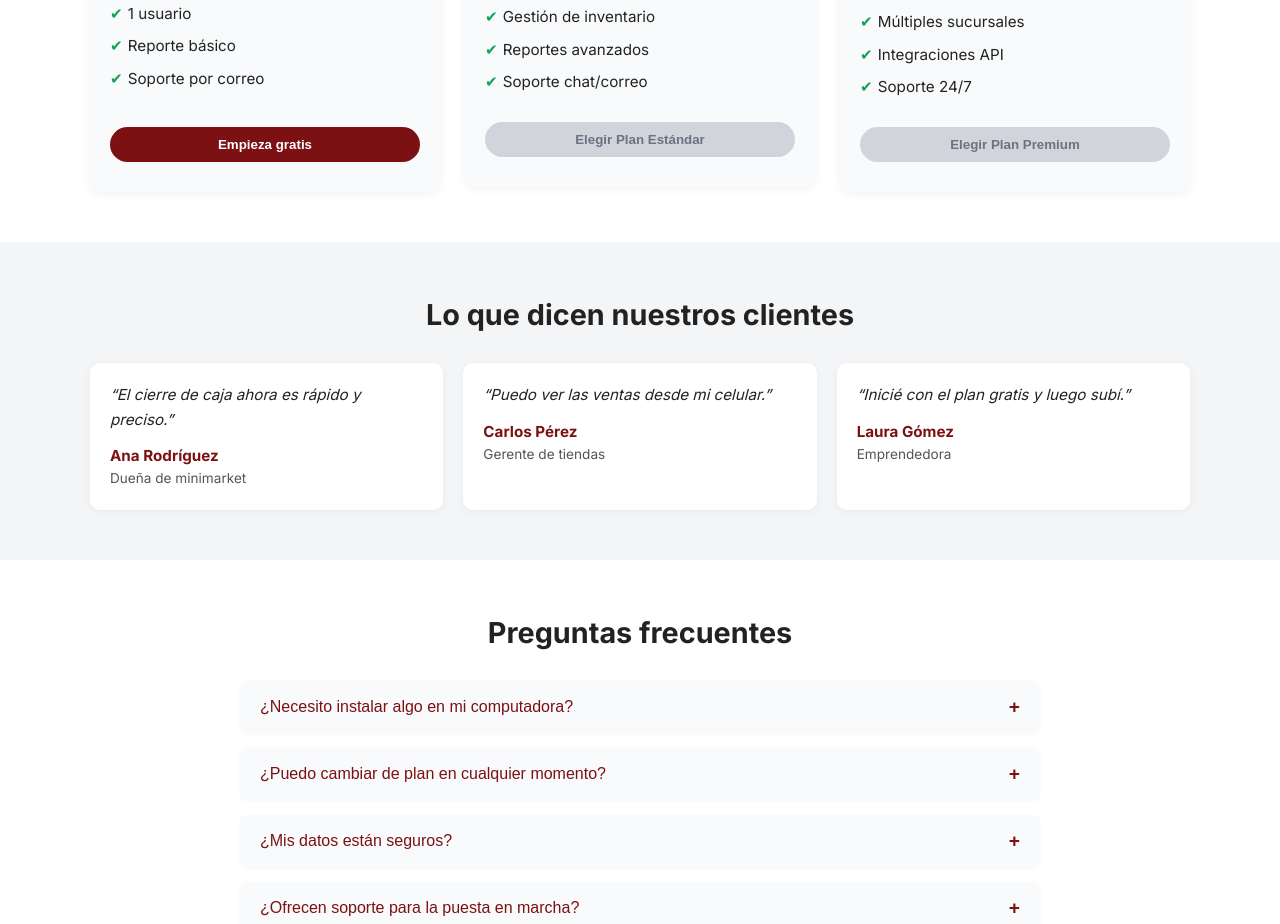
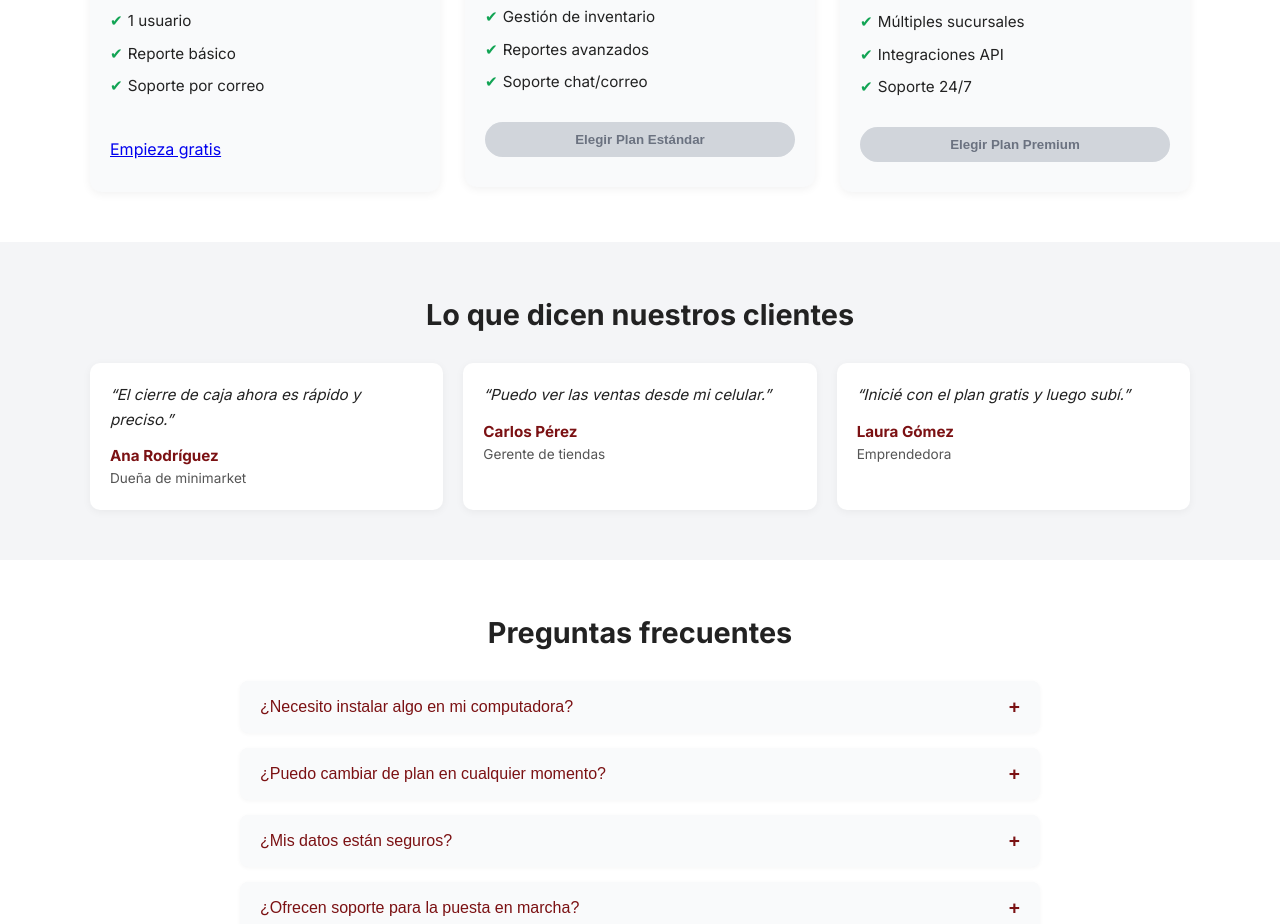
Before and after one commit to Kodake/sitra-landing-app, a React (Vite) app: page / in a window 1280 px wide. Shown: the part 1140-2064 px from the top of the page. Built offline with nearby package versions, Linux system fonts and the light colour scheme.

Commit message:
Changes about adding register from free plan

```diff
--- a/src/App.tsx
+++ b/src/App.tsx
@@ -142,7 +142,12 @@ function Pricing() {
               <li>Reporte básico</li>
               <li>Soporte por correo</li>
             </ul>
-            <button>Empieza gratis</button>
+            <a
+              href="https://rpos-app-git-pre-prod-kodakes-projects.vercel.app/register?plan=free"
+              className="plan-btn free"
+            >
+              Empieza gratis
+            </a>
           </div>
 
           <div className="plan popular">
```
